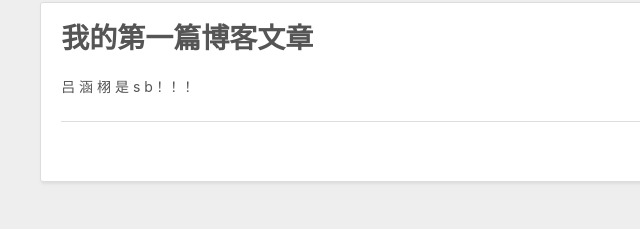
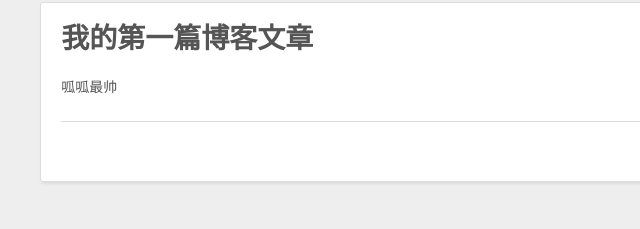
Before and after one commit to xiaowang33/xiaowang33.github.io, a plain HTML site: page 2022/12/02/我的第一篇博客文章/index.html in a window 1280 px wide. Shown: the part 377-606 px from the top of the page, 0-640 px from the left. Drawn offline with nearby package versions, Linux system fonts and the light colour scheme.

Commit message:
Update index.html

```diff
--- a/2022/12/02/我的第一篇博客文章/index.html
+++ b/2022/12/02/我的第一篇博客文章/index.html
@@ -7,12 +7,12 @@
 
   <title>我的第一篇博客文章 | Hexo</title>
   <meta name="viewport" content="width=device-width, initial-scale=1, maximum-scale=1">
-  <meta name="description" content="吕 涵 栩 是 s b！！！">
+  <meta name="description" content="呱呱最帅！！！">
 <meta property="og:type" content="article">
 <meta property="og:title" content="我的第一篇博客文章">
 <meta property="og:url" content="http://example.com/2022/12/02/%E6%88%91%E7%9A%84%E7%AC%AC%E4%B8%80%E7%AF%87%E5%8D%9A%E5%AE%A2%E6%96%87%E7%AB%A0/index.html">
 <meta property="og:site_name" content="Hexo">
-<meta property="og:description" content="吕 涵 栩 是 s b！！！">
+<meta property="og:description" content="呱呱最帅！！！">
 <meta property="og:locale" content="en_US">
 <meta property="article:published_time" content="2022-12-02T00:34:40.000Z">
 <meta property="article:modified_time" content="2022-12-02T05:46:46.795Z">
@@ -88,7 +88,7 @@
 
     <div class="article-entry" itemprop="articleBody">
 
-        <p> 吕 涵 栩 是 s b！！！</p>
+        <p> 呱呱最帅</p>
 
 
     </div>
```
